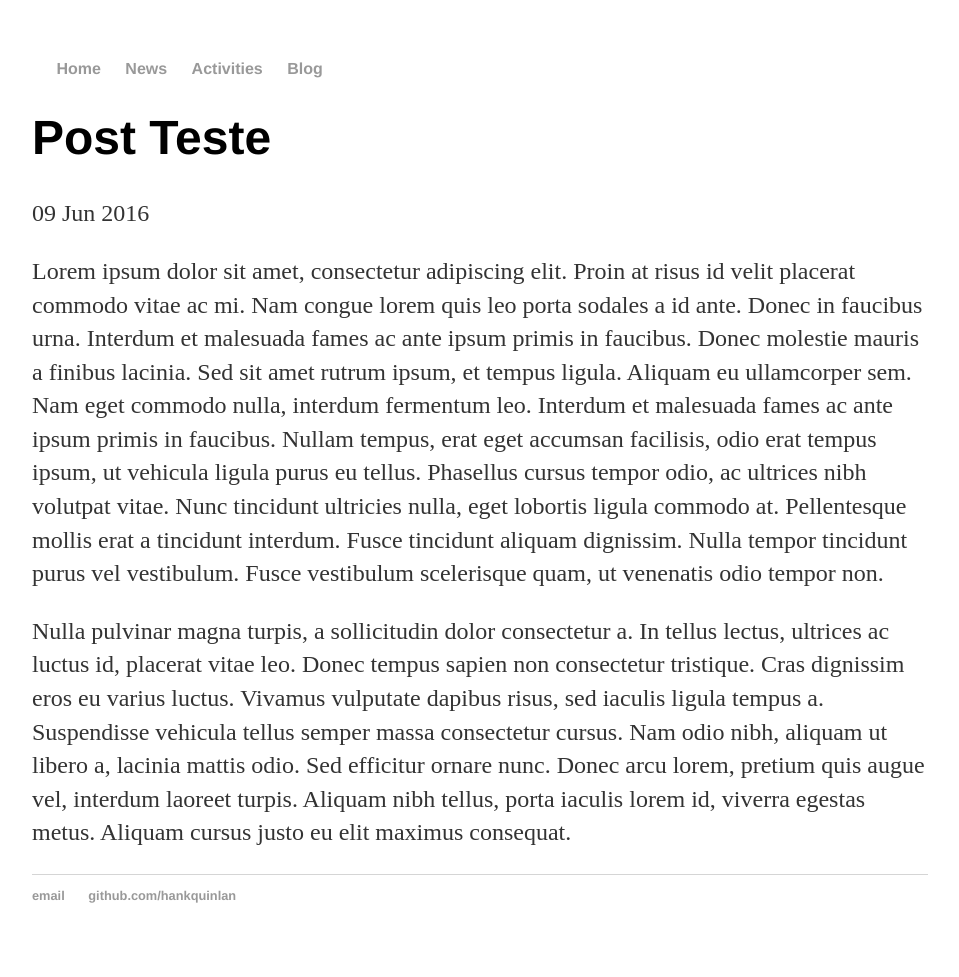
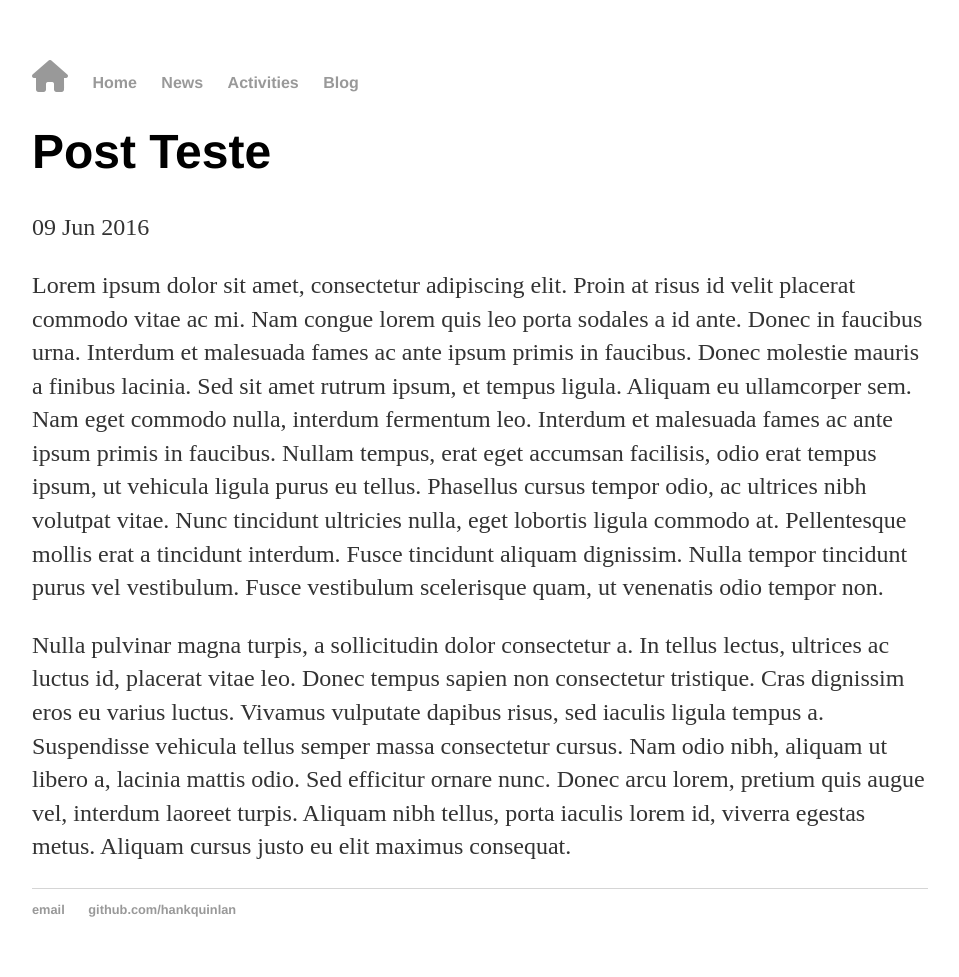
Before and after one commit to pedrocostaferreira/pedrocostaferreira.github.io, a Jekyll site: the page built from _posts/2016-06-09-post-teste.md, in a window 1280 px wide. Shown: the whole page, without its empty margins (160-1119 px from the left). Built offline with Jekyll 4.4.1, drawn with Linux system fonts in a browser that asks for light colours; nearby versions of some CDN libraries; library files that are not in the unit come from our copies.

Commit message:
Update default.html

```diff
--- a/_layouts/default.html
+++ b/_layouts/default.html
@@ -13,7 +13,7 @@
 		<body>
 			<nav>
 	    		<ul>
-	    			<li><a href="/"><i class="fa fa-home-2x" aria-hidden="true"></i></a></li>
+	    			<li><a href="/"><i class="fa fa-home fa-2x" aria-hidden="true"></i></a></li>
 	        		<li><a href="/"><i class="fa fa-home-2x" aria-hidden="true"></i>Home</a></li>
 		        	<li><a href="/noticias">News</a></li>
 	        		<li><a href="/atividades">Activities</a></li>
```
